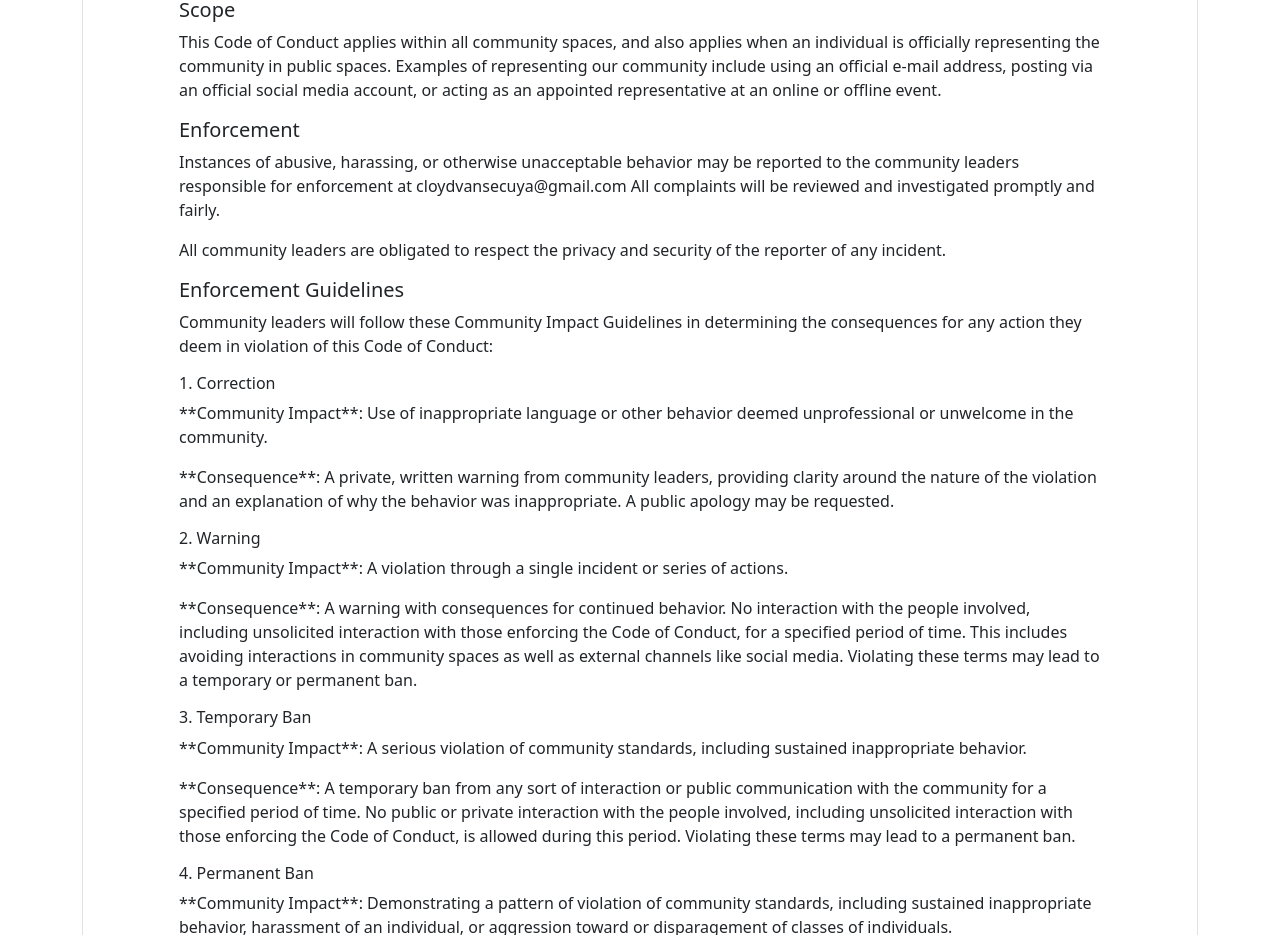
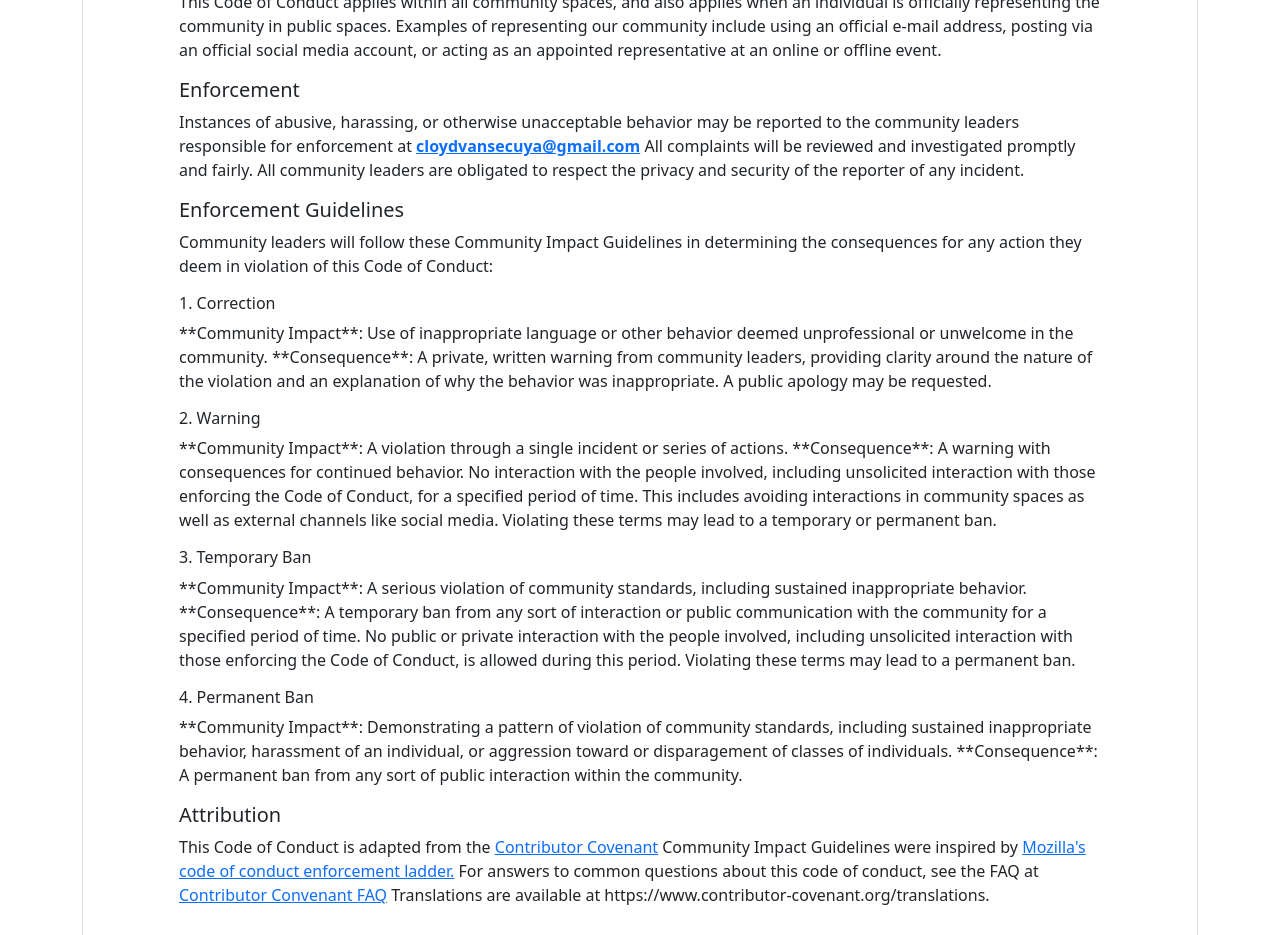
Before and after one commit to Ciezo/demo-react-app, a React (Create React App) app: page /code-of-conduct in a window 1280 px wide. Shown: the part 980-1915 px from the top of the page. Built offline with nearby package versions, Linux system fonts and the light colour scheme.

Commit message:
REFACTORING
I need to follow React.js conventions and standards.

Major changes include the following:
1. Nesting of elements
2. validateDOMNesting

It is very important to check the browser console
and make sure to check the src files

```diff
--- a/src/components/CodeOfConductCard.js
+++ b/src/components/CodeOfConductCard.js
@@ -70,12 +70,11 @@ function CodeOfConductCard() {
             Community leaders are responsible for clarifying and enforcing our
             standards of acceptable behavior and will take appropriate and fair
             corrective action in response to any behavior that they deem
-            inappropriate, threatening, offensive, or harmful.
-            <div className="mb-3" />
-            Community leaders have the right and responsibility to remove, edit,
-            or reject comments, commits, code, wiki edits, issues, and other
-            contributions that are not aligned to this Code of Conduct, and will
-            communicate reasons for moderation decisions when appropriate.
+            inappropriate, threatening, offensive, or harmful. Community leaders
+            have the right and responsibility to remove, edit, or reject
+            comments, commits, code, wiki edits, issues, and other contributions
+            that are not aligned to this Code of Conduct, and will communicate
+            reasons for moderation decisions when appropriate.
           </p>
           <h5 className="lead">Scope</h5>
           <p>
@@ -90,11 +89,13 @@ function CodeOfConductCard() {
           <p>
             Instances of abusive, harassing, or otherwise unacceptable behavior
             may be reported to the community leaders responsible for enforcement
-            at <email>cloydvansecuya@gmail.com</email> All complaints will be
-            reviewed and investigated promptly and fairly.
-            <div className="mb-3" />
-            All community leaders are obligated to respect the privacy and
-            security of the reporter of any incident.
+            at{" "}
+            <a href="mailto:cloydvansecuya@gmail.com">
+              <b>cloydvansecuya@gmail.com</b>
+            </a>{" "}
+            All complaints will be reviewed and investigated promptly and
+            fairly. All community leaders are obligated to respect the privacy
+            and security of the reporter of any incident.
           </p>
           <h5 className="lead">Enforcement Guidelines</h5>
           <p>
@@ -106,7 +107,6 @@ function CodeOfConductCard() {
           <p>
             **Community Impact**: Use of inappropriate language or other
             behavior deemed unprofessional or unwelcome in the community.
-            <div className="mb-3" />
             **Consequence**: A private, written warning from community leaders,
             providing clarity around the nature of the violation and an
             explanation of why the behavior was inappropriate. A public apology
@@ -115,36 +115,32 @@ function CodeOfConductCard() {
           <h6>2. Warning</h6>
           <p>
             **Community Impact**: A violation through a single incident or
-            series of actions.
-            <div className="mb-3" />
-            **Consequence**: A warning with consequences for continued behavior.
-            No interaction with the people involved, including unsolicited
-            interaction with those enforcing the Code of Conduct, for a
-            specified period of time. This includes avoiding interactions in
-            community spaces as well as external channels like social media.
-            Violating these terms may lead to a temporary or permanent ban.
+            series of actions. **Consequence**: A warning with consequences for
+            continued behavior. No interaction with the people involved,
+            including unsolicited interaction with those enforcing the Code of
+            Conduct, for a specified period of time. This includes avoiding
+            interactions in community spaces as well as external channels like
+            social media. Violating these terms may lead to a temporary or
+            permanent ban.
           </p>
           <h6>3. Temporary Ban</h6>
           <p>
             **Community Impact**: A serious violation of community standards,
-            including sustained inappropriate behavior.
-            <div className="mb-3" />
-            **Consequence**: A temporary ban from any sort of interaction or
-            public communication with the community for a specified period of
-            time. No public or private interaction with the people involved,
-            including unsolicited interaction with those enforcing the Code of
-            Conduct, is allowed during this period. Violating these terms may
-            lead to a permanent ban.
+            including sustained inappropriate behavior. **Consequence**: A
+            temporary ban from any sort of interaction or public communication
+            with the community for a specified period of time. No public or
+            private interaction with the people involved, including unsolicited
+            interaction with those enforcing the Code of Conduct, is allowed
+            during this period. Violating these terms may lead to a permanent
+            ban.
           </p>
           <h6>4. Permanent Ban</h6>
           <p>
             **Community Impact**: Demonstrating a pattern of violation of
             community standards, including sustained inappropriate behavior,
             harassment of an individual, or aggression toward or disparagement
-            of classes of individuals.
-            <div className="mb-3" />
-            **Consequence**: A permanent ban from any sort of public interaction
-            within the community.
+            of classes of individuals. **Consequence**: A permanent ban from any
+            sort of public interaction within the community.
           </p>
           <h5 className="lead">Attribution</h5>
           <p>
--- a/src/pages/ContributeCard.js
+++ b/src/components/ContributeCard.js
@@ -5,17 +5,23 @@ function ContributeCard() {
     <>
       <div className="p-4 p-md-5 border rounded-3 mb-5">
         <h3 className="display-6">Issues</h3>
+
         <p>If, you spot a problem. Please, open an issue.</p>
+
         <h3 className="display-6">Solve an issue</h3>
-        <p>Comment and search through labels. If, you have any solutions to problems, please reply a comment to the current opened issue</p>
+
+        <p>
+          Comment and search through labels. If, you have any solutions to
+          problems, please reply a comment to the current opened issue
+        </p>
+
         <h3 className="display-6">Make changes</h3>
-        <p>
-            <ol>
-                <li> Clone this repository </li>
-                <li> Create your own branch </li>
-                <li> Submit a pull request </li>
-            </ol>
-        </p>
+
+        <ol>
+          <li> Clone this repository </li>
+          <li> Create your own branch </li>
+          <li> Submit a pull request </li>
+        </ol>
       </div>
     </>
   );
--- a/src/components/LicenseCard.js
+++ b/src/components/LicenseCard.js
@@ -3,21 +3,22 @@ import React from "react";
 function LicenseCard() {
   return (
     <>
-      <div class="p-4 p-md-5 border rounded-3 mb-5">
-        <h2 class="display-5">License</h2>
+      <div className="p-4 p-md-5 border rounded-3 mb-5">
+        <h2 className="display-5">License</h2>
         <hr />
-        <div class="text-center">
+        <div className="text-center">
+          <p>MIT License</p>
           <p>
-            MIT License <br />
             <b>Copyright (c) 2023 Cloyd Van</b>
+          </p>
           <p>
             Permission is hereby granted, free of charge, to any person
-              obtaining a copy of this software and associated documentation
-              files (the "Software"), to deal in the Software without
-              restriction, including without limitation the rights to use, copy,
-              modify, merge, publish, distribute, sublicense, and/or sell copies
-              of the Software, and to permit persons to whom the Software is
-              furnished to do so, subject to the following conditions:
+            obtaining a copy of this software and associated documentation files
+            (the "Software"), to deal in the Software without restriction,
+            including without limitation the rights to use, copy, modify, merge,
+            publish, distribute, sublicense, and/or sell copies of the Software,
+            and to permit persons to whom the Software is furnished to do so,
+            subject to the following conditions:
           </p>
           <p>
             The above copyright notice and this permission notice shall be
@@ -27,12 +28,11 @@ function LicenseCard() {
             THE SOFTWARE IS PROVIDED "AS IS", WITHOUT WARRANTY OF ANY KIND,
             EXPRESS OR IMPLIED, INCLUDING BUT NOT LIMITED TO THE WARRANTIES OF
             MERCHANTABILITY, FITNESS FOR A PARTICULAR PURPOSE AND
-              NONINFRINGEMENT. IN NO EVENT SHALL THE AUTHORS OR COPYRIGHT
-              HOLDERS BE LIABLE FOR ANY CLAIM, DAMAGES OR OTHER LIABILITY,
-              WHETHER IN AN ACTION OF CONTRACT, TORT OR OTHERWISE, ARISING FROM,
-              OUT OF OR IN CONNECTION WITH THE SOFTWARE OR THE USE OR OTHER
-              DEALINGS IN THE SOFTWARE.
-            </p>
+            NONINFRINGEMENT. IN NO EVENT SHALL THE AUTHORS OR COPYRIGHT HOLDERS
+            BE LIABLE FOR ANY CLAIM, DAMAGES OR OTHER LIABILITY, WHETHER IN AN
+            ACTION OF CONTRACT, TORT OR OTHERWISE, ARISING FROM, OUT OF OR IN
+            CONNECTION WITH THE SOFTWARE OR THE USE OR OTHER DEALINGS IN THE
+            SOFTWARE.
           </p>
         </div>
       </div>
--- a/src/components/WelcomeCard.js
+++ b/src/components/WelcomeCard.js
@@ -7,25 +7,25 @@ function WelcomeCard() {
       <div className="p-4 p-md-5 border rounded-3 mb-5">
         <div className="text-center">
           <Header text={"✒️ Inkdown"} size={1} />
-          <div class="col-lg-6 mx-auto">
-            <p class="display-4 lead mb-4">
+          <div className="col-lg-6 mx-auto">
+            <p className="display-4 lead mb-4">
               Your friendly in-browser text editor
             </p>
-            <p class="lead fw-light text-body-emphasis">
+            <p className="lead fw-light text-body-emphasis">
               Experience the Speed of Thought with Inkdown!
             </p>
-            <p class="lead">
+            <p className="lead">
               Discover a whole new level of personalization with Inkdown's
               lightning-fast, simple, and lightweight platform. Creating
               personalized texts and notes has never been easier! Our intuitive
               interface allows you to unleash your creativity effortlessly.
             </p>
-            <div class="d-grid pt-4 gap-2 d-sm-flex justify-content-sm-center">
-              <a class="btn btn-primary btn-lg px-4 gap-4" href="signup.php">
+            <div className="d-grid pt-4 gap-2 d-sm-flex justify-content-sm-center">
+              <button className="btn btn-primary btn-lg px-4 gap-4">
                 Try it now!
-              </a>
+              </button>
             </div>
-            <span class="lighter">A lightweight yet simple experience!</span>
+            <span className="lighter">A lightweight yet simple experience!</span>
           </div>
         </div>
       </div>
--- a/src/pages/Contribute.js
+++ b/src/pages/Contribute.js
@@ -1,8 +1,8 @@
 import React from "react";
-import ContributeCard from "./ContributeCard";
+import ContributeCard from "../components/ContributeCard";
 
 function Contribute() {
-    return(
+  return (
     <>
       <div className="container-sm mx-auto pt-5">
         <ContributeCard />
```
Also changed, not shown: src/components/DataCollectionCard.js (+28 -28 lines), src/components/LoginForm.js (+19 -27 lines), src/components/PrivacyCard.js (+44 -51 lines), src/components/TermsCard.js (+52 -68 lines). Lines whose indentation alone changed are shown as unchanged.
